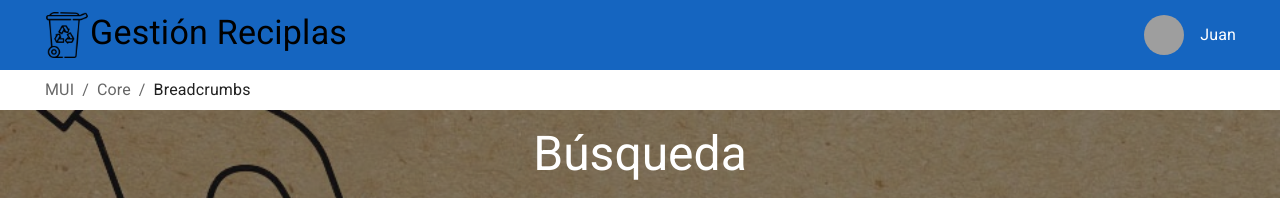
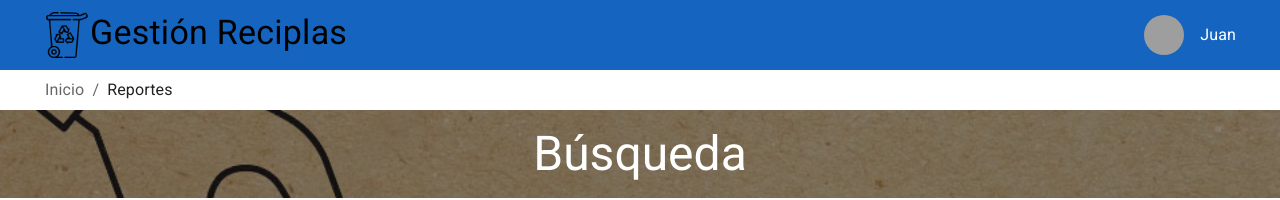
Before and after one commit to juansegnana/dds-tpi, a Next.js app: page /reportes in a window 1280 px wide. Shown: the top 200 px of the page. Built offline with nearby package versions, Linux system fonts and the light colour scheme; grey boxes are pictures that could not be loaded.

Commit message:
add functionality to breadcrumbs

```diff
--- a/components/layouts/MainLayout.tsx
+++ b/components/layouts/MainLayout.tsx
@@ -6,28 +6,60 @@ import Link from "next/link";
 import { User } from "@/pages";
 import { useRouter } from "next/router";
 
+const BreadcrumbsComponent: FC<{
+  numberOfRoutes: number;
+  routesFormatted: string[];
+}> = ({ numberOfRoutes, routesFormatted }) => {
+  return (
+    <Breadcrumbs aria-label="breadcrumb">
+      {numberOfRoutes === 0 ? (
+        <Typography color="text.primary">Inicio</Typography>
+      ) : (
+        <Link color="inherit" href="/">
+          Inicio
+        </Link>
+      )}
+      {numberOfRoutes > 0 &&
+        routesFormatted.map((route, index) => {
+          const isLastPage = index === numberOfRoutes - 1;
+          const pathFormatted = `/${routesFormatted
+            .splice(0, index)
+            .join("/")}`;
+          const labelFormatted = `${route[0].toUpperCase()}${route
+            .split("")
+            .splice(1, route.length)
+            .join("")}`;
+
+          if (isLastPage) {
+            return (
+              <Typography color="text.primary" key={route}>
+                {labelFormatted}
+              </Typography>
+            );
+          }
+          return (
+            <Link
+              key={route}
+              color={"inherit"}
+              // TODO: chequear route!
+              href={pathFormatted}
+            >
+              {labelFormatted}
+            </Link>
+          );
+        })}
+    </Breadcrumbs>
+  );
+};
+
 const MainLayout: FC<{
   user?: User;
   children: ReactNode;
   variant?: "login";
 }> = ({ user, children, variant }) => {
   const router = useRouter();
-  console.log(router.asPath);
-
-  // TODO
-  const BreadcrumbsComponent = () => {
-    return (
-      <Breadcrumbs aria-label="breadcrumb">
-        <Link color="inherit" href="/">
-          MUI
-        </Link>
-        <Link color="inherit" href="/material-ui/getting-started/installation/">
-          Core
-        </Link>
-        <Typography color="text.primary">Breadcrumbs</Typography>
-      </Breadcrumbs>
-    );
-  };
+  const routesFormatted = router.asPath.split("/").filter((x) => x);
+  const numberOfRoutes = routesFormatted.length;
 
   return (
     <>
@@ -78,7 +110,6 @@ const MainLayout: FC<{
           </div>
         </div>
         {/* Breadcrumb */}
-        {/* TODO: handle */}
         {variant !== "login" && (
           <div
             style={{
@@ -88,18 +119,10 @@ const MainLayout: FC<{
               backgroundColor: "white",
             }}
           >
-            <Breadcrumbs aria-label="breadcrumb">
-              <Link color="inherit" href="/">
-                MUI
-              </Link>
-              <Link
-                color="inherit"
-                href="/material-ui/getting-started/installation/"
-              >
-                Core
-              </Link>
-              <Typography color="text.primary">Breadcrumbs</Typography>
-            </Breadcrumbs>
+            <BreadcrumbsComponent
+              numberOfRoutes={numberOfRoutes}
+              routesFormatted={routesFormatted}
+            />
           </div>
         )}
         {/* Children */}
```
